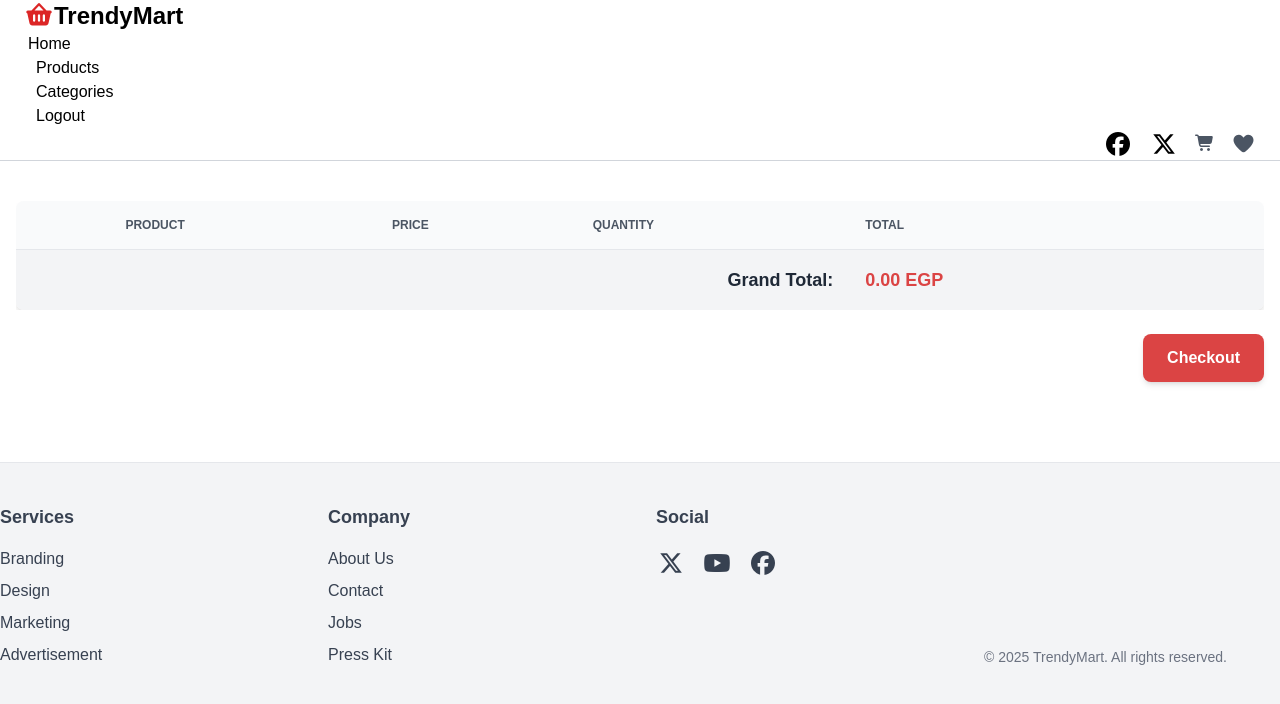
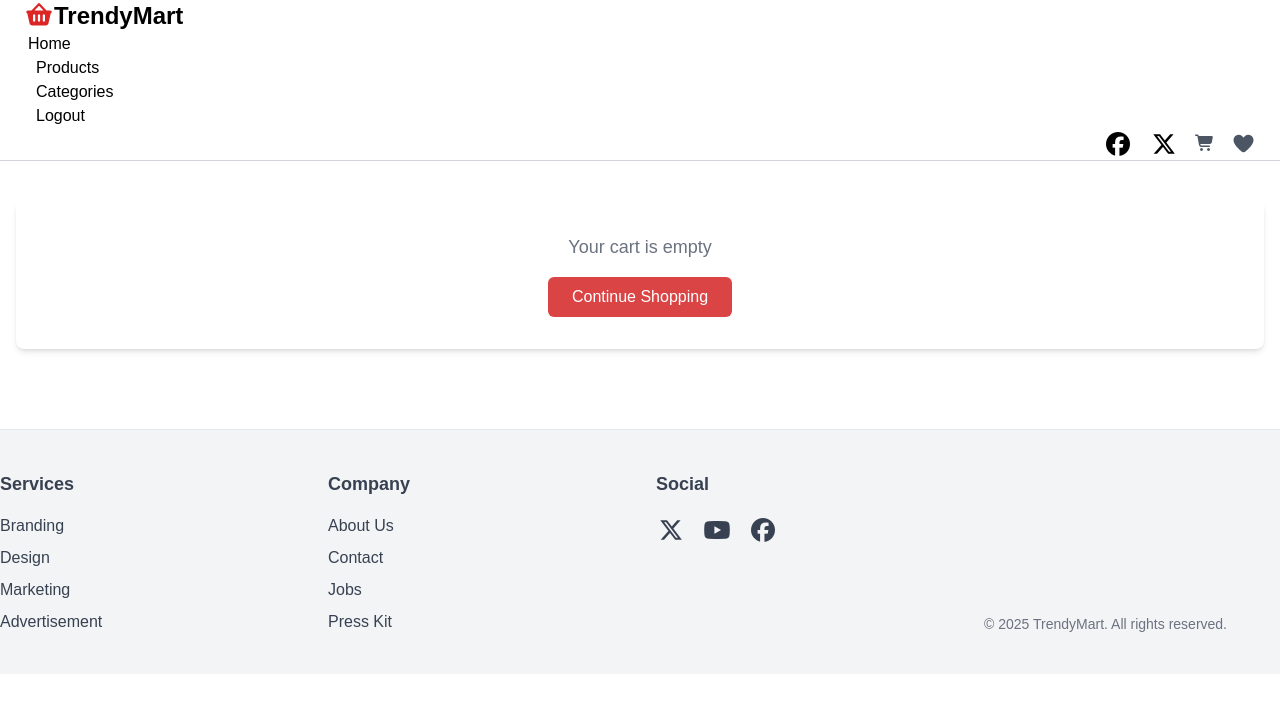
Before and after one commit to AlaaAshraf17/Trendy_Mart, a React (Vite) app: page /cart in a window 1280 px wide. Shown: the top 704 px of the page. Built offline with nearby package versions, Linux system fonts and the light colour scheme; sample sign-in values are in the browser's storage.

Commit message:
fix: payment validation and cart checkout

```diff
--- a/src/components/Cart/Cart.jsx
+++ b/src/components/Cart/Cart.jsx
@@ -9,7 +9,9 @@ export default function Cart() {
 
   return (
     <div className=" container mx-auto mt-10 px-4">
-      <div className='hidden md:block overflow-x-auto'>
+      {cart?.products?.length>0?(
+        <>
+              <div className='hidden md:block overflow-x-auto'>
       <table className="min-w-full bg-white rounded-lg shadow-md overflow-hidden">
         <thead className="bg-gray-50 border-b border-gray-200">
           <tr>
@@ -79,7 +81,7 @@ export default function Cart() {
       </table>
       </div>
 
-       <div className='md:hidden space-y-4'>
+      <div className='md:hidden space-y-4'>
         {cart?.products?.map((item,i)=>(
           <div key={i} className='bg-white rounded-lg shadow-md p-4 border border-gray-200'>
             <div className='flex items-start space-x-4'>
@@ -127,6 +129,7 @@ export default function Cart() {
               </div>
             </div>
           </div>
+
         ))}
         <div className='bg-gray-50 rounded-lg p-4 border border-gray-200 sticky bottom-4'>
         <div className='flex justify-between items-center'>
@@ -137,8 +140,7 @@ export default function Cart() {
         </div>
         </div>
         </div>
-
-      <div className="flex justify-center md:justify-end mt-6">
+          <div className="flex justify-center md:justify-end mt-6">
         <button
           className="bg-[#DB4444] hover:bg-[#cb4b4b] text-white font-semibold py-3 px-6 rounded-lg md:w-auto shadow-md transition duration-300"
           type="button"
@@ -146,6 +148,21 @@ export default function Cart() {
           <Link to="/payment">Checkout</Link>
         </button>
       </div>
+        </>
+      ):(<>
+        <div className="bg-white rounded-lg shadow-md p-8 text-center">
+    <p className="text-gray-500 text-lg mb-4">
+      Your cart is empty
+    </p>
+    <Link
+      to="/"
+      className="inline-block bg-[#DB4444] hover:bg-[#cb4b4b] text-white px-6 py-2 rounded-md transition"
+    >
+      Continue Shopping
+    </Link>
+  </div>
+      </>)}
+
     </div>
   );
 }
--- a/src/components/Payment/Payment.jsx
+++ b/src/components/Payment/Payment.jsx
@@ -3,14 +3,20 @@ import styles from './Payment.module.css'
 import { useFormik } from "formik"
 import { CartContext } from '../../Context/CartContext';
 import { Link } from 'react-router-dom';
+import * as Yup from 'yup';
 export default function Payment() {
     const {setCart}=useContext(CartContext)
     const [isPaid,setIsPaid]=useState(false)
+      let mySchema = Yup.object({
+        phone: Yup.string().required("phone is required").matches(/^[0-9]+$/, "Phone number must contain only digits").matches(/^0[0-9]{9,14}$/, "Phone number must start with 0 and be 10–15 digits long"),
+        address: Yup.string().required("address is required").min(10, "Address must be at least 10 characters long")
+      });
     let formik = useFormik({
       initialValues: {
         phone: "",
         address: ""
       },
+      validationSchema: mySchema,
       onSubmit: (values) => {
         paying(values)
       }
--- a/src/components/Wishlist/Wishlist.jsx
+++ b/src/components/Wishlist/Wishlist.jsx
@@ -75,6 +75,7 @@ export default function Wishlist() {
                   <td colSpan={5} className="text-center p-6 text-gray-500">
                     Your wishlist is empty.
                   </td>
+
                 </tr>
               )}
             </tbody>
@@ -150,8 +151,7 @@ export default function Wishlist() {
           <div className="flex justify-center md:justify-end mt-6">
             <Link
               to="/cart"
-              className="bg-[#DB4444] hover:bg-[#cb4b4b] text-white font-semibold py-3 px-6 rounded-lg shadow-md transition duration-300 w-full md:w-auto text-center"
-            >
+              className="bg-[#DB4444] hover:bg-[#cb4b4b] text-white font-semibold py-3 px-6 rounded-lg shadow-md transition duration-300 w-full md:w-auto text-center">
               Go to Cart
             </Link>
           </div>
```
